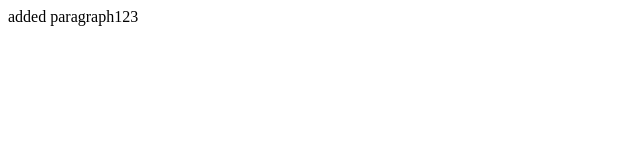
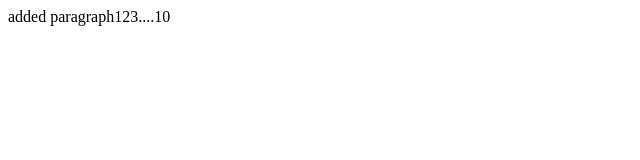
Before and after one commit to satyasuma/myprojects, a plain HTML site: page index.html in a window 1280 px wide. Shown: the full height of the page, 0-640 px from the left. Drawn offline with Linux system fonts and the light colour scheme.

Commit message:
numbers entered

```diff
--- a/index.html
+++ b/index.html
@@ -5,7 +5,7 @@
     <meta http-equiv="X-UA-Compatible" content="IE=edge">
     <meta name="viewport" content="width=device-width, initial-scale=1.0">
     <title>Document</title>
-    <p1>added paragraph123</p1>
+    <p1>added paragraph123....10</p1>
 </head>
 <body>
 
```
